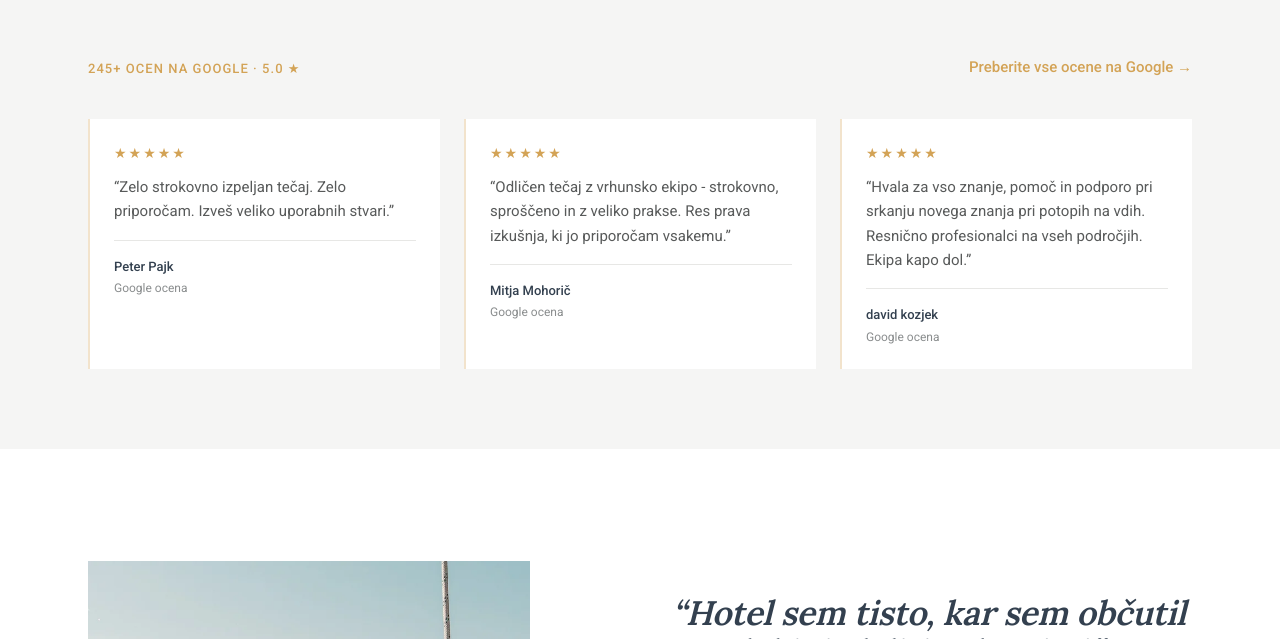
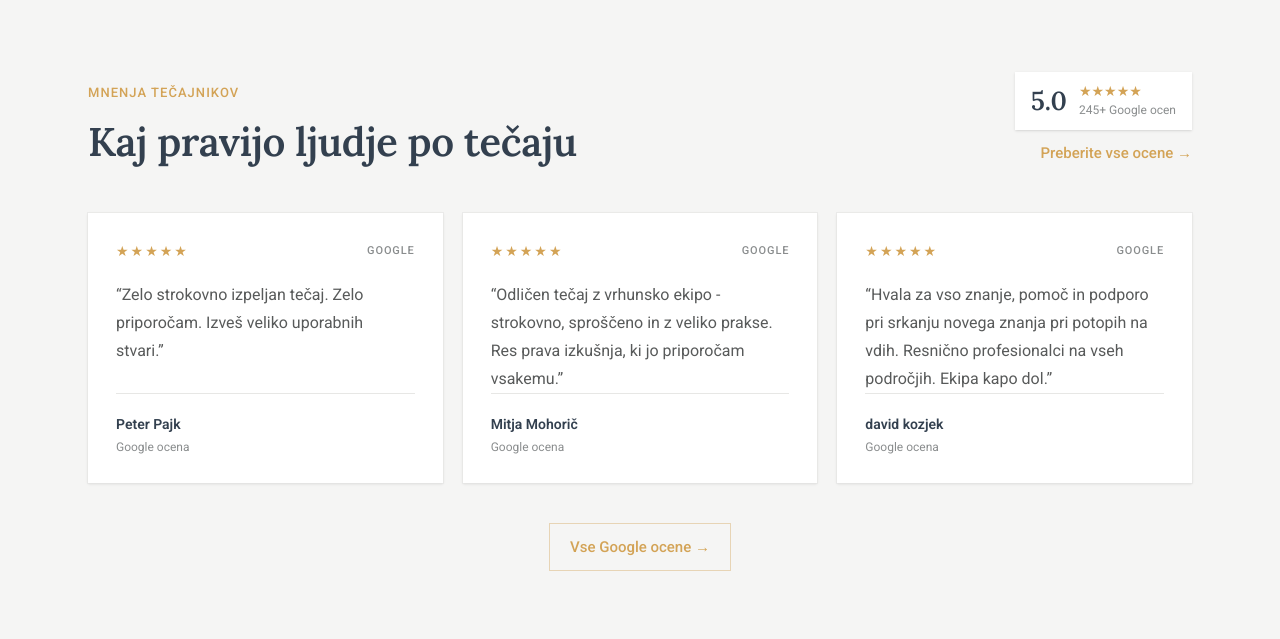
Before and after one commit to nesnes425/apnea-si-website, a Next.js app: page / in a window 1280 px wide. Shown: the part 2481-3120 px from the top of the page. Built offline with nearby package versions, Linux system fonts and the light colour scheme; no server answers.

Commit message:
Polish Google testimonials section

```diff
--- a/components/blocks/GoogleTestimonials.tsx
+++ b/components/blocks/GoogleTestimonials.tsx
@@ -1,5 +1,6 @@
 import { siteConfig } from "@/lib/config";
 import type { Testimonial } from "@/lib/testimonials";
+import { SectionHeading } from "./SectionHeading";
 
 type GoogleTestimonialsProps = {
   reviews: Testimonial[];
@@ -7,37 +8,66 @@ type GoogleTestimonialsProps = {
 
 export function GoogleTestimonials({ reviews }: GoogleTestimonialsProps) {
   return (
-    <section className="bg-surface py-16 md:py-20">
+    <section className="bg-surface py-20 md:py-24">
       <div className="max-w-6xl mx-auto px-6">
-        <div className="flex flex-col gap-4 sm:flex-row sm:items-end sm:justify-between mb-10">
-          <p className="text-[13px] font-medium uppercase tracking-[0.08em] text-gold font-body">
-            {siteConfig.stats.googleReviews} ocen na Google · {siteConfig.stats.googleRating} ★
+        <div className="mb-12 flex flex-col gap-6 lg:flex-row lg:items-end lg:justify-between">
+          <div className="max-w-2xl">
+            <p className="text-[13px] font-medium uppercase tracking-[0.08em] text-gold font-body mb-4">
+              Mnenja tečajnikov
             </p>
+            <SectionHeading>Kaj pravijo ljudje po tečaju</SectionHeading>
+          </div>
+
+          <div className="flex flex-col gap-3 sm:flex-row sm:items-center lg:flex-col lg:items-end">
+            <div className="inline-flex items-center gap-3 bg-white px-4 py-3 shadow-sm">
+              <span className="text-[26px] font-semibold leading-none text-navy font-heading">
+                {siteConfig.stats.googleRating}
+              </span>
+              <span className="flex flex-col">
+                <span className="text-sm leading-none text-gold" aria-label="5 od 5 zvezdic">
+                  ★★★★★
+                </span>
+                <span className="mt-1 text-xs text-muted-text font-body">
+                  {siteConfig.stats.googleReviews} Google ocen
+                </span>
+              </span>
+            </div>
             <a
               href={siteConfig.social.googleReviews}
               target="_blank"
               rel="noopener noreferrer"
               className="text-[15px] text-gold font-medium font-body hover:text-gold-hover transition-colors"
             >
-            Preberite vse ocene na Google →
+              Preberite vse ocene →
             </a>
           </div>
+        </div>
 
-        <div className="grid gap-6 sm:grid-cols-2 md:grid-cols-3">
+        <div className="grid gap-5 md:grid-cols-3">
           {reviews.map((review) => (
-            <article key={review.name} className="bg-white p-6 border-l-2 border-gold/30">
-              <div className="flex gap-0.5 text-gold mb-3" aria-label="5 od 5 zvezdic">
+            <article
+              key={review.name}
+              className="flex min-h-[260px] flex-col bg-white p-7 shadow-sm ring-1 ring-border-custom/70"
+            >
+              <div className="mb-5 flex items-center justify-between gap-4">
+                <div className="flex gap-0.5 text-gold" aria-label="5 od 5 zvezdic">
                   {[...Array(5)].map((_, index) => (
                     <span key={index} className="text-sm" aria-hidden="true">
                       ★
                     </span>
                   ))}
                 </div>
-              <p className="text-[15px] text-body font-body leading-relaxed mb-4">
+                <span className="text-[11px] font-medium uppercase tracking-[0.08em] text-muted-text font-body">
+                  Google
+                </span>
+              </div>
+
+              <p className="text-[16px] text-body font-body leading-[1.75]">
                 &ldquo;{review.text}&rdquo;
               </p>
-              <div className="border-t border-border-custom pt-4">
-                <p className="text-[13px] text-navy font-medium font-body">{review.name}</p>
+
+              <div className="mt-auto border-t border-border-custom pt-5">
+                <p className="text-[14px] text-navy font-semibold font-body">{review.name}</p>
                 {review.detail && (
                   <p className="mt-1 text-xs text-muted-text font-body">{review.detail}</p>
                 )}
@@ -45,6 +75,17 @@ export function GoogleTestimonials({ reviews }: GoogleTestimonialsProps) {
             </article>
           ))}
         </div>
+
+        <div className="mt-10 flex justify-center">
+          <a
+            href={siteConfig.social.googleReviews}
+            target="_blank"
+            rel="noopener noreferrer"
+            className="inline-flex items-center justify-center border border-gold/40 px-5 py-3 text-[15px] font-medium text-gold font-body transition-colors hover:border-gold hover:text-gold-hover"
+          >
+            Vse Google ocene →
+          </a>
+        </div>
       </div>
     </section>
   );
```
Lines whose indentation alone changed are shown as unchanged.
